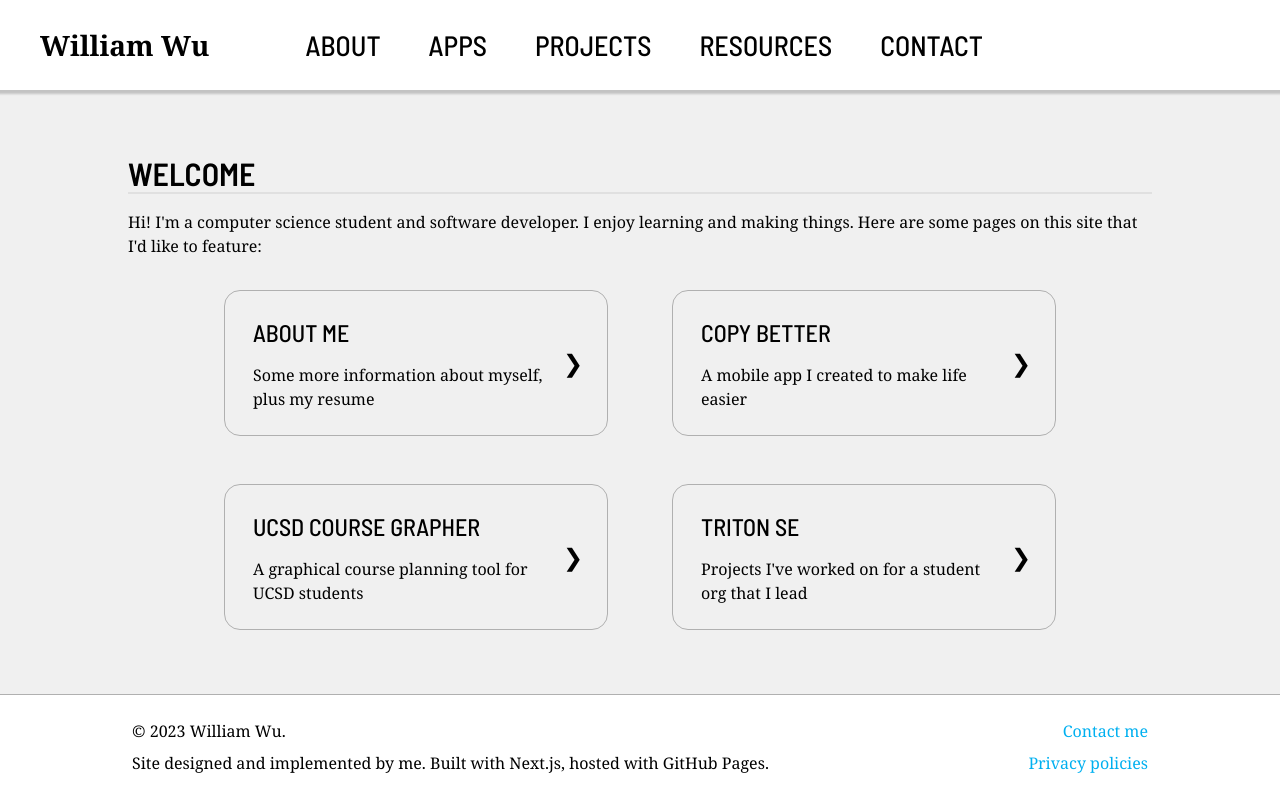
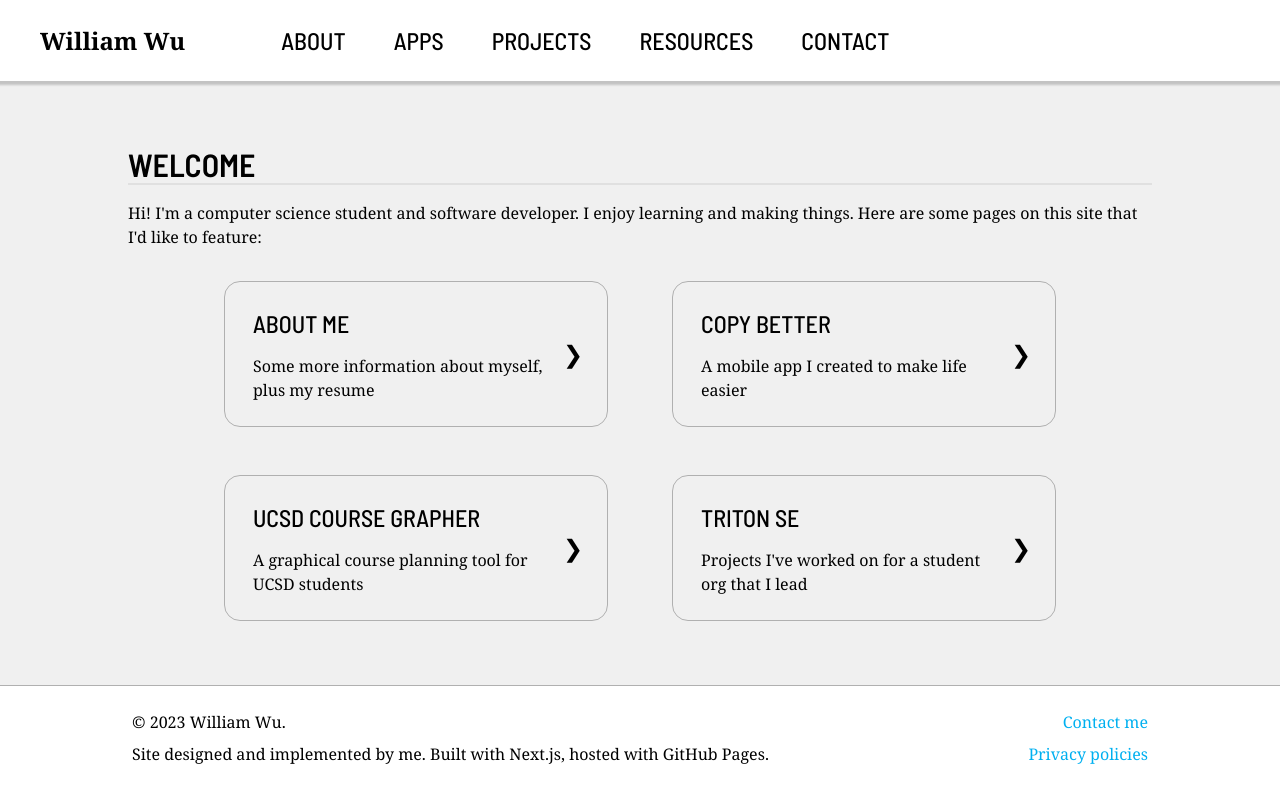
Before and after one commit to wllmwu/wllmwu.github.io, a Next.js app: page / in a window 1280 px wide. Shown: the top 812 px of the page. Built offline with nearby package versions, Linux system fonts and the light colour scheme.

Commit message:
Update navigation link styling

```diff
--- a/styles/NavigationBar.module.css
+++ b/styles/NavigationBar.module.css
@@ -1,8 +1,4 @@
 .navigationBar {
-  --menus-border-radius: 8px;
-  --top-link-font-size: 1.75rem;
-  --top-link-vertical-padding: 0.75rem;
-  --top-link-horizontal-padding: 1.5rem;
   background-color: var(--content-background-color);
   position: sticky;
   top: 0;
@@ -10,17 +6,17 @@
   width: 100%;
   min-width: max-content;
   box-shadow: 0px 2px 2px 2px var(--shadow-color);
-  padding: 1rem 2rem;
+  padding: 1.5rem 2rem;
   display: flex;
   flex-direction: row;
   align-items: baseline;
+  font-size: 1.5rem;
 }
 
 .homeLink {
   color: var(--text-primary-color);
   font-family: var(--body-typeface);
   font-weight: var(--weight-bold);
-  font-size: var(--top-link-font-size);
   white-space: nowrap;
   padding: 0 0.5rem;
 }
@@ -34,30 +30,32 @@
   flex-direction: row;
   align-items: baseline;
   margin-left: 4rem;
-  padding: var(--top-link-vertical-padding) 0;
 }
 
 .topLinkItem {
   list-style-type: none;
   position: relative;
+  padding: 0 1.5rem;
 }
 
 .topLink {
   font-family: var(--heading-typeface);
-  font-size: var(--top-link-font-size);
   font-weight: var(--weight-medium);
   color: var(--text-primary-color);
-  padding: var(--top-link-vertical-padding) var(--top-link-horizontal-padding);
-  border-radius: var(--menus-border-radius);
 }
 
 .topLink:hover {
-  background-color: var(--highlight-color);
   text-decoration: none;
+  border-bottom: 3px solid var(--text-primary-color);
 }
 
 .topLinkCurrent {
   color: var(--accent-color);
+  border-bottom: 3px solid var(--accent-color);
+}
+
+.topLinkCurrent:hover {
+  border-color: var(--accent-color);
 }
 
 .hidden {
```
